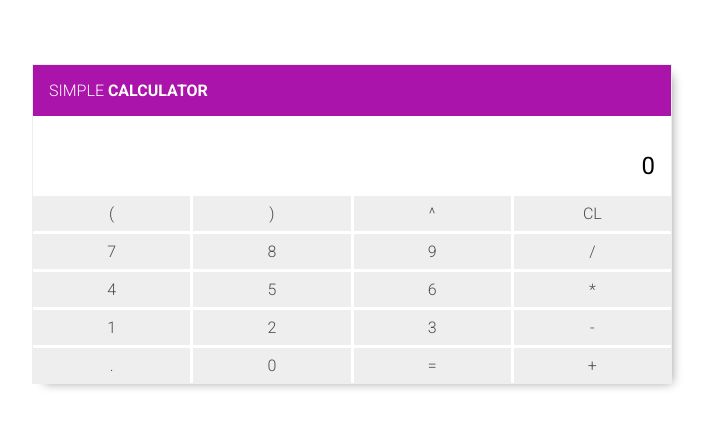
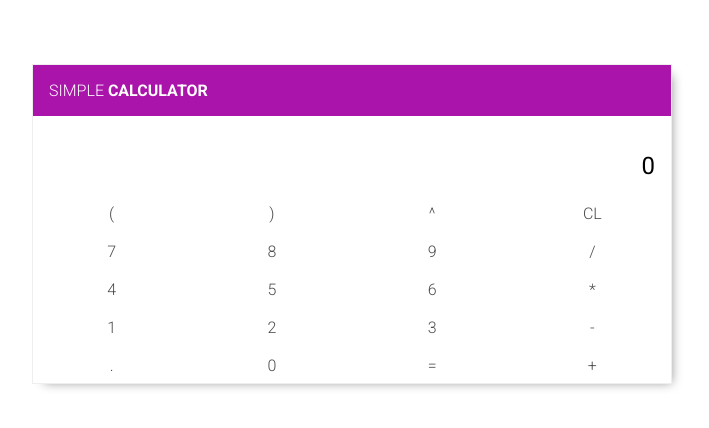
Before and after one commit to anijitsao/react-multi-apps, a React app: page / in a window 1280 px wide. Shown: the top 428 px of the page, without its empty margins (288-997 px from the left). Built offline with nearby package versions, Linux system fonts and the light colour scheme; the HTML template or start-up script is replaced by a standard one.

Commit message:
UI style improved

```diff
--- a/src/css/style.css
+++ b/src/css/style.css
@@ -66,7 +66,6 @@ html {
   font-weight: var(--font-weight-regular);
   padding: 0.5rem;
 
-  background-color: var(--light-grey);
   color: var(--darker-grey);
   text-decoration: none;
   text-align: center;
@@ -75,6 +74,7 @@ html {
 .btn:hover,
 .btn:focus {
   opacity: 0.5;
+  background-color: var(--light-grey);
 }
 
 .display-div {
```
Also changed, not shown: 2 other files (tests, documents, lock files or other folders).
